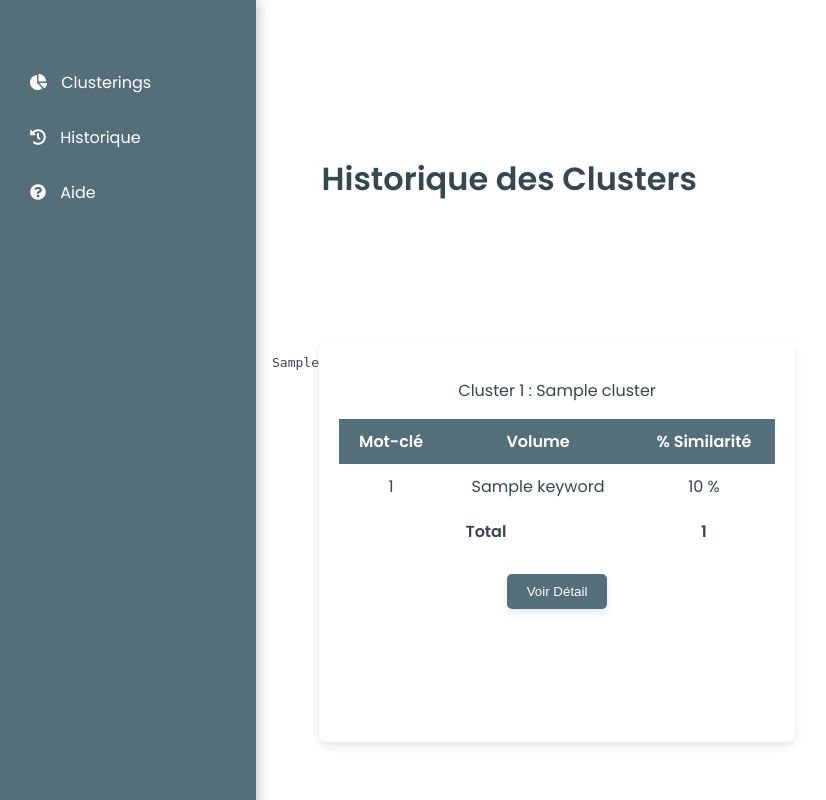
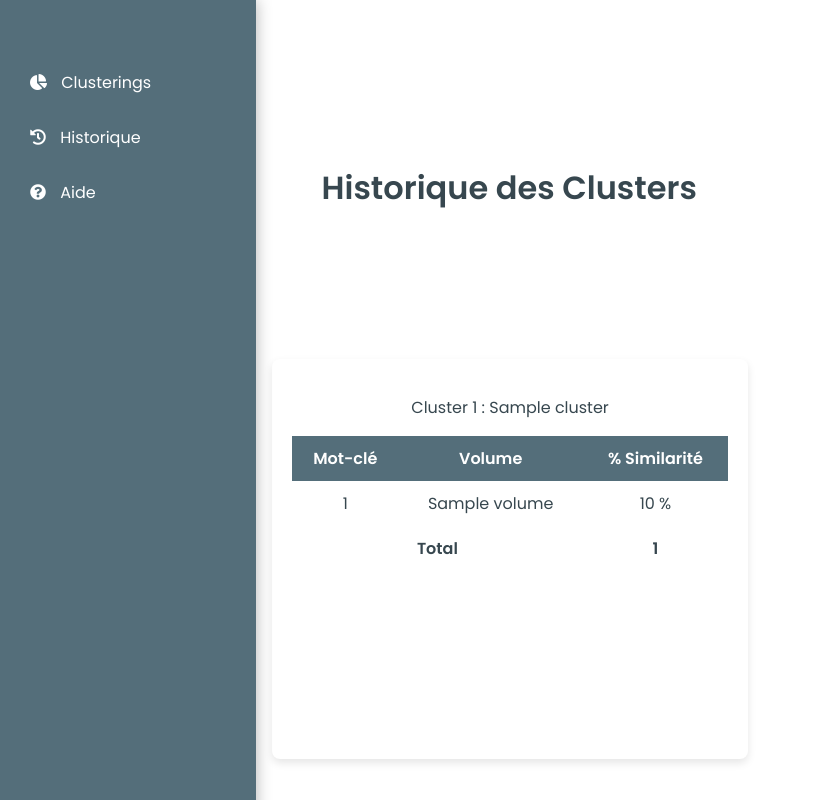
Before and after one commit to franckuche/clustering, a FastAPI app: template templates/resultat.html in a window 1280 px wide. Shown: the whole page, without its empty margins (0-826 px from the left). Run offline with FastAPI, Linux system fonts and the light colour scheme; the template is opened without the code that fills it: most values are stand-ins (such as "Sample title", 1, 10 or a date in 2020).

Commit message:
Fix some beugs

```diff
--- a/templates/resultat.html
+++ b/templates/resultat.html
@@ -170,9 +170,6 @@
                 <!--<a href="/export_csv" class="export-btn">Exporter en CSV</a>-->
             </div>
         </div>
-        <div>
-            <pre>{{ clusters_json }}</pre>
-        </div>
         {% for cluster in clusters %}
         <div class="table-box">
             <p>Cluster {{ loop.index }} : {{ cluster.name.capitalize() }}</p>
@@ -188,7 +185,7 @@
                     {% for keyword_data in cluster.keywords %}
                     <tr>
                         <td colspan="3">{{ keyword_data[0] }}</td>
-                        <td>{{ keyword_data[1] }}</td>
+                        <td>{{ volume }}</td>
                         <td>
                             {% if keyword_data[2] is defined %}
                                 {{ keyword_data[2] * 100 | round(2) }} %
@@ -207,8 +204,8 @@
                 </tfoot>
             </table>
             <div class="center-button">
-                <button><a href="/resultat/detail/{{ loop.index }}"
-                        style="text-decoration: none; color: inherit;">Voir Détail</a></button>
+                <!--<button><a href="/resultat/detail/{{ loop.index }}"
+                        style="text-decoration: none; color: inherit;">Voir Détail</a></button>-->
             </div>
         </div>
         {% endfor %}
```
